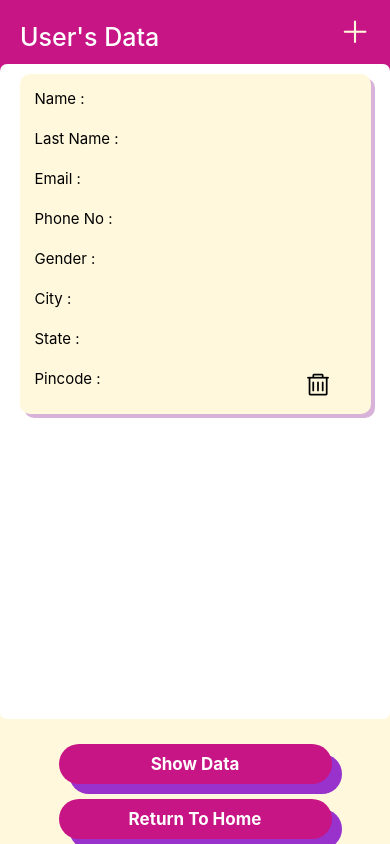
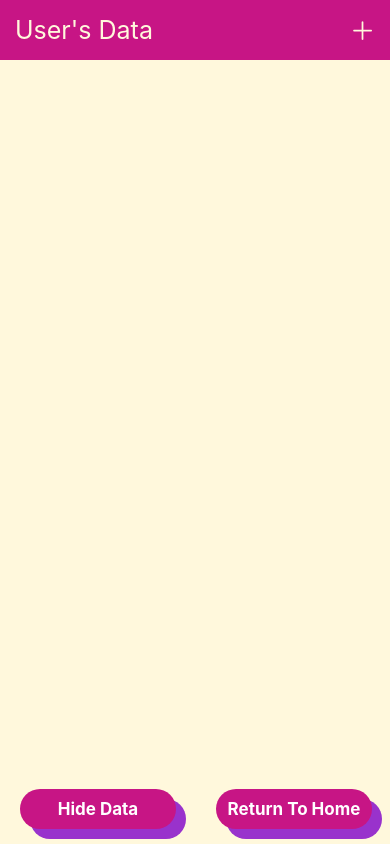
Before and after one commit to Jenish4809/React-Native-Components, a React Native app: screen /ShowData in a window 390 px wide. Built offline with nearby package versions, Linux system fonts and the light colour scheme.

Commit message:
Show Data and Delete

```diff
--- a/AsyncStoreData.js/ShowData.js
+++ b/AsyncStoreData.js/ShowData.js
@@ -1,21 +1,40 @@
-import { useState } from "react";
-import { View, Text, StyleSheet, ScrollView, StatusBar } from "react-native";
+import { useEffect, useState } from "react";
+import {
+  View,
+  Text,
+  StyleSheet,
+  StatusBar,
+  FlatList,
+  TouchableOpacity,
+} from "react-native";
 import { Btn } from "../Api/Component";
 import AsyncStorage from "@react-native-async-storage/async-storage";
 import { colors } from "./ComonColor";
 import AntDesign from "@expo/vector-icons/AntDesign";
 
 export const ShowData = (props) => {
-  const [data, setData] = useState("");
+  const [data, setData] = useState([]);
 
   const getUser = async () => {
     try {
-      const userData = JSON.parse(await AsyncStorage.getItem("user_data"));
-      setData(userData);
+      const userData = await AsyncStorage.getItem("NEWUSER");
+      const ArrayData = JSON.parse(userData);
+      setData(ArrayData);
     } catch (err) {
       console.log("err", err);
     }
   };
+  const dataDelete = async (index) => {
+    const tempData = data;
+    const selectData = tempData.filter((item, ind) => {
+      return ind != index;
+    });
+    setData(selectData);
+    await AsyncStorage.setItem("NEWUSER", JSON.stringify(selectData));
+  };
+  useEffect(() => {
+    getUser();
+  }, []);
 
   const Press = () => {
     !data ? getUser() : setData("");
@@ -26,28 +45,40 @@ export const ShowData = (props) => {
   const Return = () => {
     props.navigation.navigate("MainScreen");
   };
+
+  const renderData = ({ item, index }) => {
+    return (
+      <View style={styles.mainviewdata}>
+        <Text style={styles.datafont}>ID : {index + 1}</Text>
+        <Text style={styles.datafont}>Name : {item.name}</Text>
+        <Text style={styles.datafont}>Last Name: {item.lastName}</Text>
+        <Text style={styles.datafont}>Email : {item.email}</Text>
+        <Text style={styles.datafont}>Mobile No : {item.mobile}</Text>
+        <Text style={styles.datafont}>Birth Date : {item.choosedate}</Text>
+        <Text style={styles.datafont}>Gender : {item.radio}</Text>
+        <Text style={styles.datafont}>City : {item.city}</Text>
+        <Text style={styles.datafont}>State : {item.state}</Text>
+        <Text style={styles.datafont}>PinCode : {item.pincode}</Text>
+        <TouchableOpacity
+          style={styles.deletesty}
+          onPress={() => {
+            dataDelete(index);
+          }}
+        >
+          <AntDesign name="delete" style={styles.delete} />
+        </TouchableOpacity>
+      </View>
+    );
+  };
+
   return (
     <View style={styles.main}>
       <StatusBar barStyle={"default"} />
-      <View style={styles.inmain}>
-        <Text style={styles.font}>User's Data</Text>
-        <AntDesign name="plus" style={styles.icon} onPress={onPressForm} />
+      <View style={styles.titleview}>
+        <Text style={styles.titlefont}>User's Data</Text>
+        <AntDesign name="plus" style={styles.plusicon} onPress={onPressForm} />
       </View>
-      <ScrollView style={styles.innerview}>
-        <View style={styles.dataView}>
-          <Text style={styles.datatext}>Name : {data.name}</Text>
-          <Text style={styles.datatext}>Last Name : {data.lastName}</Text>
-          <Text style={styles.datatext}>Email : {data.email}</Text>
-          <Text style={styles.datatext}>Phone No : {data.mobile}</Text>
-          <Text style={styles.datatext}>Gender : {data.radio}</Text>
-          <Text style={styles.datatext}>City : {data.city}</Text>
-          <Text style={styles.datatext}>State : {data.state}</Text>
-          <View style={styles.deleteset}>
-            <Text style={styles.datatext}>Pincode : {data.pincode}</Text>
-            <AntDesign name="delete" size={25} style={styles.delete} />
-          </View>
-        </View>
-      </ScrollView>
+      <FlatList data={data} renderItem={renderData} />
       <View style={styles.btnview}>
         <Btn
           text={data === "" ? "Show Data" : "Hide Data"}
@@ -68,70 +99,65 @@ const styles = StyleSheet.create({
     flex: 1,
     backgroundColor: colors.background1,
   },
-  font: {
+  titleview: {
+    width: "100%",
+    backgroundColor: colors.button,
+    flexDirection: "row",
+    justifyContent: "space-between",
+    padding: 15,
+    alignItems: "center",
+  },
+  titlefont: {
     fontSize: 25,
+    color: colors.background1,
+  },
+  plusicon: {
+    fontSize: 25,
+    color: colors.background1,
+  },
+  mainviewdata: {
+    backgroundColor: colors.background,
+    marginVertical: 10,
+    borderRadius: 8,
+    width: "90%",
+    alignSelf: "center",
+    elevation: 4,
+    shadowOffset: {
+      width: 6,
+      height: 6,
+    },
+    shadowOpacity: 0.4,
+    shadowRadius: 10,
+    gap: 5,
+    padding: 15,
+    backgroundColor: colors.button,
+  },
+  btnview: {
+    marginVertical: 15,
+    flexDirection: "row",
+    justifyContent: "space-between",
+  },
+  btnsty: {
+    width: "40%",
+    marginHorizontal: 20,
+  },
+  datafont: {
+    fontSize: 16,
     color: colors.background,
     fontWeight: "500",
-    marginTop: -10,
-  },
-
-  inmain: {
-    height: "10%",
-    width: "100%",
-    backgroundColor: colors.button,
-    alignItems: "center",
-    flexDirection: "row",
-    justifyContent: "space-between",
-    padding: 20,
-  },
-  innerview: {
-    height: "78%",
-    width: "100%",
-    backgroundColor: colors.background,
-    elevation: 5,
-    bottom: 20,
-    alignSelf: "center",
-    borderRadius: 7,
-  },
-  btnview: {
-    alignItems: "center",
-    paddingVertical: 5,
-    gap: 15,
-  },
-  btnsty: {
-    width: "70%",
-  },
-  dataView: {
-    // height: 150,
-    width: "90%",
-    padding: 10,
-    backgroundColor: colors.background1,
-    alignSelf: "center",
-    margin: 10,
-    borderRadius: 10,
-    elevation: 10,
-    shadowColor: "#800080",
-    shadowOpacity: 0.3,
-    shadowOffset: { height: 4, width: 4 },
-  },
-  datatext: {
-    fontSize: 15,
-    height: 40,
-    flexWrap: "wrap",
-    width: "100%",
-    padding: 5,
-  },
-  icon: {
-    fontSize: 30,
-    color: colors.background1,
-    marginBottom: 20,
   },
   delete: {
-    alignSelf: "flex-end",
+    color: colors.button,
+    fontSize: 25,
     alignSelf: "center",
   },
-  deleteset: {
-    flexDirection: "row",
-    marginRight: 30,
+  deletesty: {
+    height: 35,
+    width: 35,
+    backgroundColor: colors.background1,
+    justifyContent: "center",
+    marginHorizontal: "50%",
+    borderRadius: 7,
+    elevation: 10,
   },
 });
--- a/AsyncStoreData.js/UserData.js
+++ b/AsyncStoreData.js/UserData.js
@@ -24,13 +24,13 @@ import AntDesign from "@expo/vector-icons/AntDesign";
 export const UserData = (props) => {
   const [chooseDate, setChooseDate] = useState("");
   const [dateVisible, setDateVisible] = useState(false);
-  const [name, setName] = useState("");
-  const [lastName, setLastName] = useState("");
-  const [email, setEmail] = useState("");
-  const [mobile, setMobile] = useState("");
-  const [city, setCity] = useState("");
+  const [name, setName] = useState("dhdhd");
+  const [lastName, setLastName] = useState("ededde");
+  const [email, setEmail] = useState("jen@gm.co");
+  const [mobile, setMobile] = useState("4343444544");
+  const [city, setCity] = useState("swhduh");
   const [state, setState] = useState("");
-  const [pincode, setPincode] = useState("");
+  const [pincode, setPincode] = useState("343456");
   const [nameError, setNameError] = useState("");
   const [lastNameError, setLastNameError] = useState("");
   const [emailError, setEmailError] = useState("");
@@ -51,25 +51,24 @@ export const UserData = (props) => {
     },
   ];
 
-  const storeData = async () => {
-    try {
-      await AsyncStorage.setItem(
-        "user_data",
-        JSON.stringify({
-          name,
-          lastName,
-          email,
-          city,
-          chooseDate,
-          radio,
-          mobile,
-          pincode,
-          state,
-        })
-      );
-    } catch (e) {
-      console.log(e);
-    }
+  const storing = async () => {
+    const user = {
+      name: name,
+      email: email,
+      chooseDate: chooseDate,
+      lastName: lastName,
+      radio: radio,
+      city: city,
+      pincode: pincode,
+      state: state,
+      mobile: mobile,
+    };
+
+    let data = (await AsyncStorage.getItem("NEWUSER")) || JSON.stringify([]);
+    let add = JSON.parse(data);
+    user.id = data.length + 1;
+    let mix = [...add, user];
+    await AsyncStorage.setItem("NEWUSER", JSON.stringify(mix));
   };
 
   const handleButton = () => {
@@ -93,7 +92,7 @@ export const UserData = (props) => {
   };
 
   const onPressUser = () => {
-    storeData();
+    storing();
     props.navigation.navigate("MainScreen");
   };
 
```
